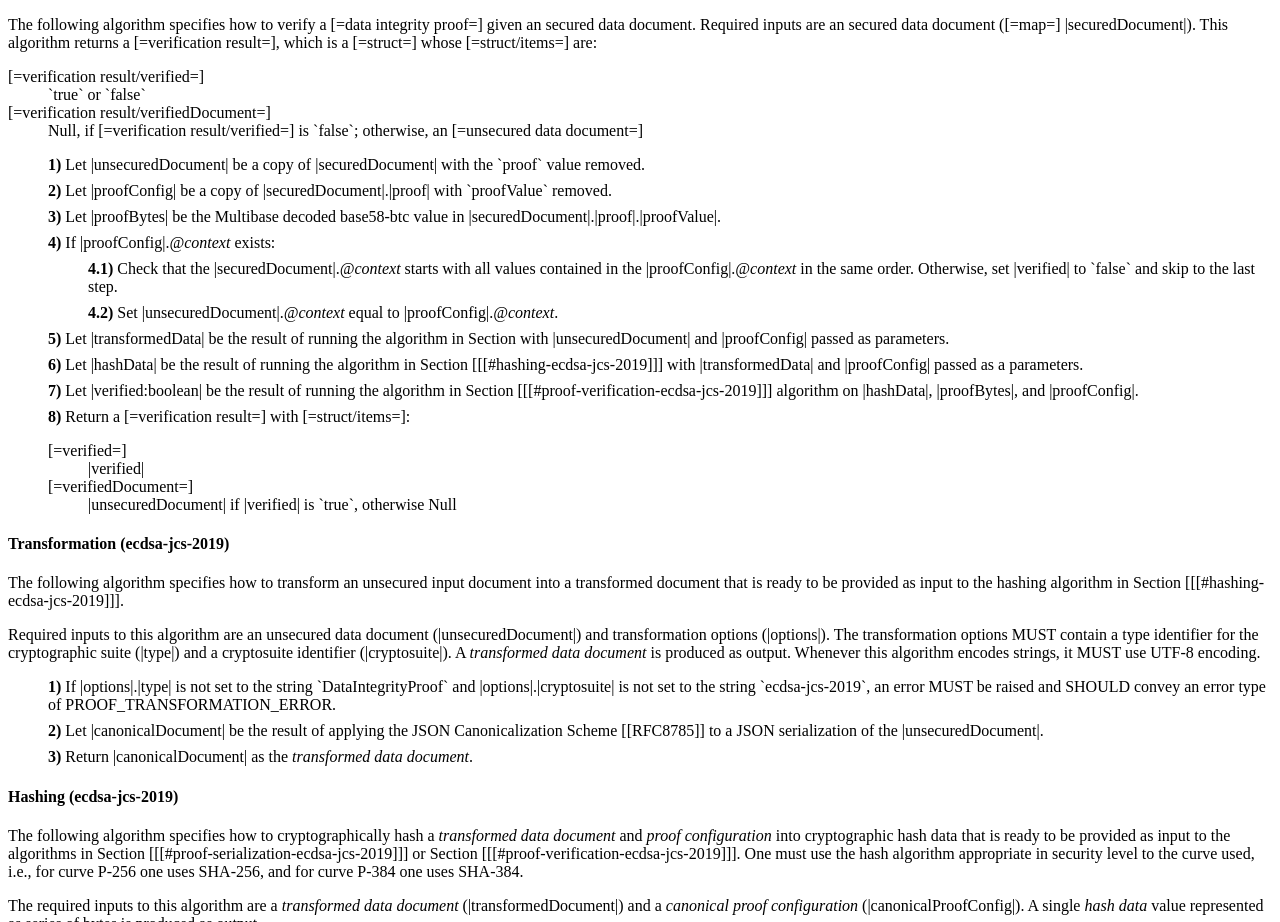
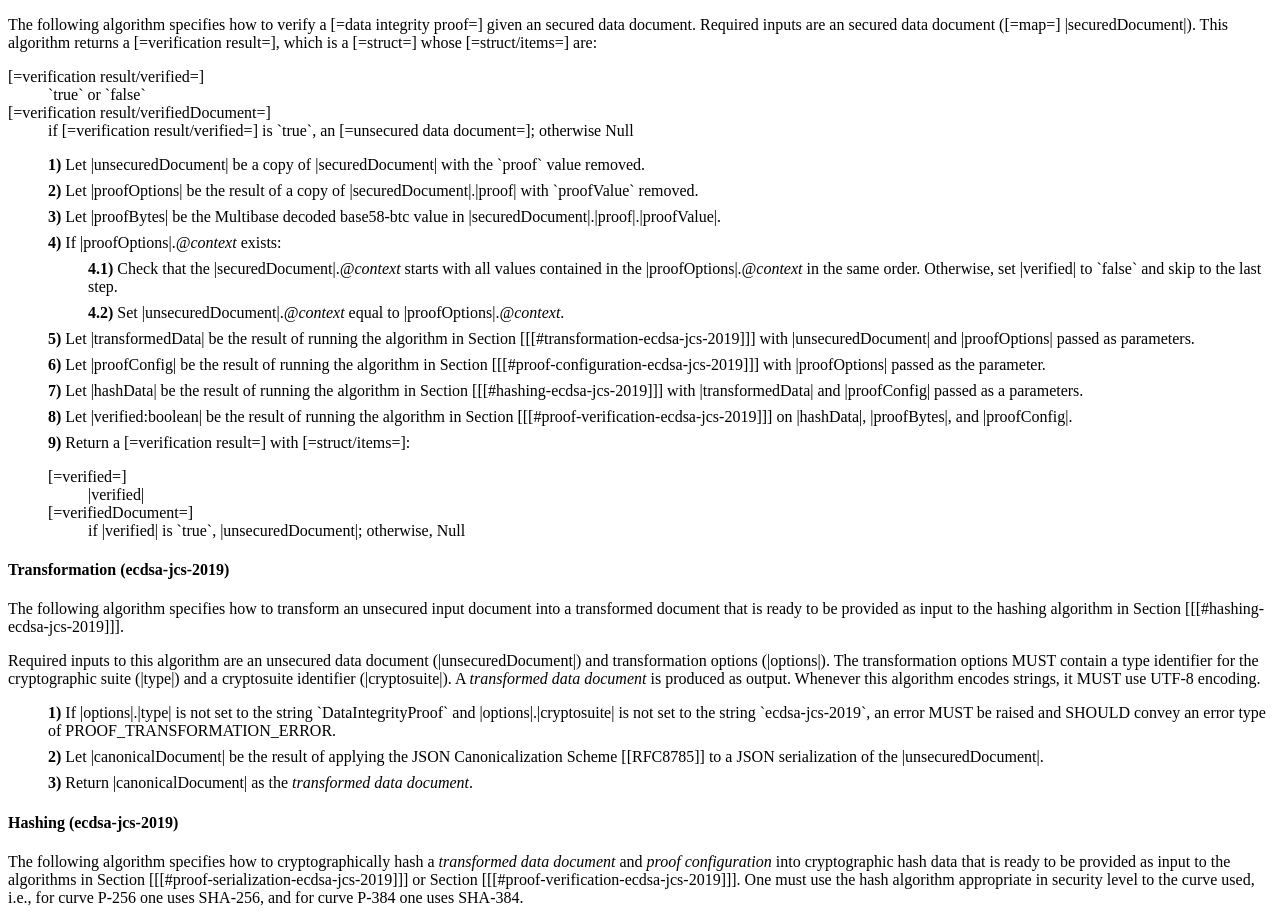
Before and after one commit to w3c/vc-di-ecdsa, a plain HTML site: page index.html in a window 1280 px wide. Shown: the part 5960-6882 px from the top of the page. Drawn offline with Linux system fonts and the light colour scheme.

Commit message:
Align JCS Verify Proof prose with EdDSA cryptosuite.

```diff
--- a/index.html
+++ b/index.html
@@ -993,28 +993,27 @@ Return |proof| as the [=data integrity proof=].
 The following algorithm specifies how to verify a [=data integrity proof=] given
 an <a>secured data document</a>. Required inputs are an
 <a>secured data document</a> ([=map=] |securedDocument|). This algorithm returns
-a [=verification result=], which is a [=struct=] whose
-[=struct/items=] are:
-          </p>
+a [=verification result=], which is a [=struct=] whose [=struct/items=] are:
+          </p>
+
           <dl>
             <dt>[=verification result/verified=]</dt>
             <dd>`true` or `false`</dd>
             <dt>[=verification result/verifiedDocument=]</dt>
             <dd>
-<a data-cite="INFRA#nulls">Null</a>, if [=verification result/verified=] is
-`false`; otherwise, an [=unsecured data document=]
+if [=verification result/verified=] is `true`, an [=unsecured data document=];
+otherwise <a data-cite="INFRA#nulls">Null</a>
             </dd>
           </dl>
 
-
-          <ol class="algorithm">
-          <li>
-Let |unsecuredDocument| be a copy of |securedDocument| with
-the `proof` value removed.
-          </li>
-          <li>
-Let |proofConfig| be a copy of |securedDocument|.|proof| with `proofValue`
+          <ol class="algorithm">
+            <li>
+Let |unsecuredDocument| be a copy of |securedDocument| with the `proof` value
 removed.
+            </li>
+            <li>
+Let |proofOptions| be the result of a copy of |securedDocument|.|proof| with
+`proofValue` removed.
             </li>
             <li>
 Let |proofBytes| be the
@@ -1022,33 +1021,38 @@ Let |proofBytes| be the
 value</a> in |securedDocument|.|proof|.|proofValue|.
             </li>
             <li>
-If |proofConfig|.<var>@context</var> exists:
+If |proofOptions|.<var>@context</var> exists:
               <ol class="algorithm">
                 <li>
 Check that the |securedDocument|.<var>@context</var> starts with all values
-contained in the |proofConfig|.<var>@context</var> in the same order.
+contained in the |proofOptions|.<var>@context</var> in the same order.
 Otherwise, set |verified| to `false` and skip to the last step.
                 </li>
                 <li>
 Set |unsecuredDocument|.<var>@context</var> equal to
-|proofConfig|.<var>@context</var>.
-                </li>
-              </ol>
-            </li>
-          <li>
-Let |transformedData| be the result of running the algorithm in Section <a
-href="#transformation-ecdsa-jcs-2019"></a> with |unsecuredDocument| and
-|proofConfig| passed as parameters.
+|proofOptions|.<var>@context</var>.
+                </li>
+              </ol>
+            </li>
+            <li>
+Let |transformedData| be the result of running the algorithm in Section
+[[[#transformation-ecdsa-jcs-2019]]] with |unsecuredDocument| and
+|proofOptions| passed as parameters.
+              </li>
+            <li>
+Let |proofConfig| be the result of running the algorithm in Section
+[[[#proof-configuration-ecdsa-jcs-2019]]] with |proofOptions| passed
+as the parameter.
             </li>
             <li>
 Let |hashData| be the result of running the algorithm in Section
-[[[#hashing-ecdsa-jcs-2019]]] with |transformedData| and |proofConfig|
-passed as a parameters.
+[[[#hashing-ecdsa-jcs-2019]]] with |transformedData| and |proofConfig| passed as
+a parameters.
             </li>
             <li>
 Let |verified:boolean| be the result of running the algorithm in Section
-[[[#proof-verification-ecdsa-jcs-2019]]] algorithm on |hashData|,
-|proofBytes|, and |proofConfig|.
+[[[#proof-verification-ecdsa-jcs-2019]]] on |hashData|, |proofBytes|, and
+|proofConfig|.
               </li>
               <li>
 Return a [=verification result=] with [=struct/items=]:
@@ -1057,11 +1061,11 @@ Return a [=verification result=] with [=struct/items=]:
                   <dd>|verified|</dd>
                   <dt>[=verifiedDocument=]</dt>
                   <dd>
-|unsecuredDocument| if |verified| is `true`, otherwise <a data-cite="INFRA#nulls">Null</a></dd>
+if |verified| is `true`, |unsecuredDocument|;
+otherwise, <a data-cite="INFRA#nulls">Null</a></dd>
                 </dl>
               </li>
             </ol>
-
         </section>
 
         <section>
```
Lines whose indentation alone changed are shown as unchanged.
